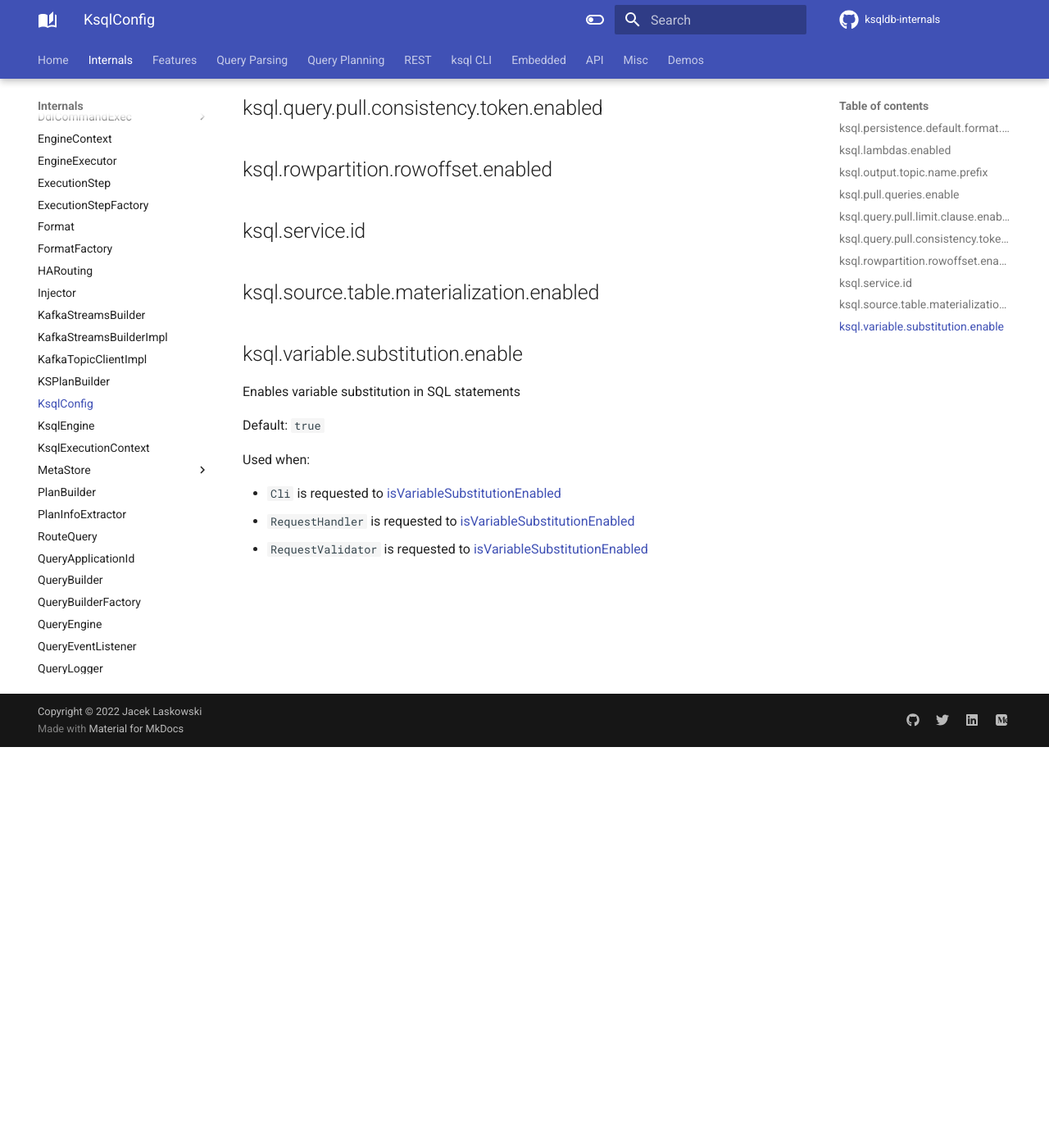
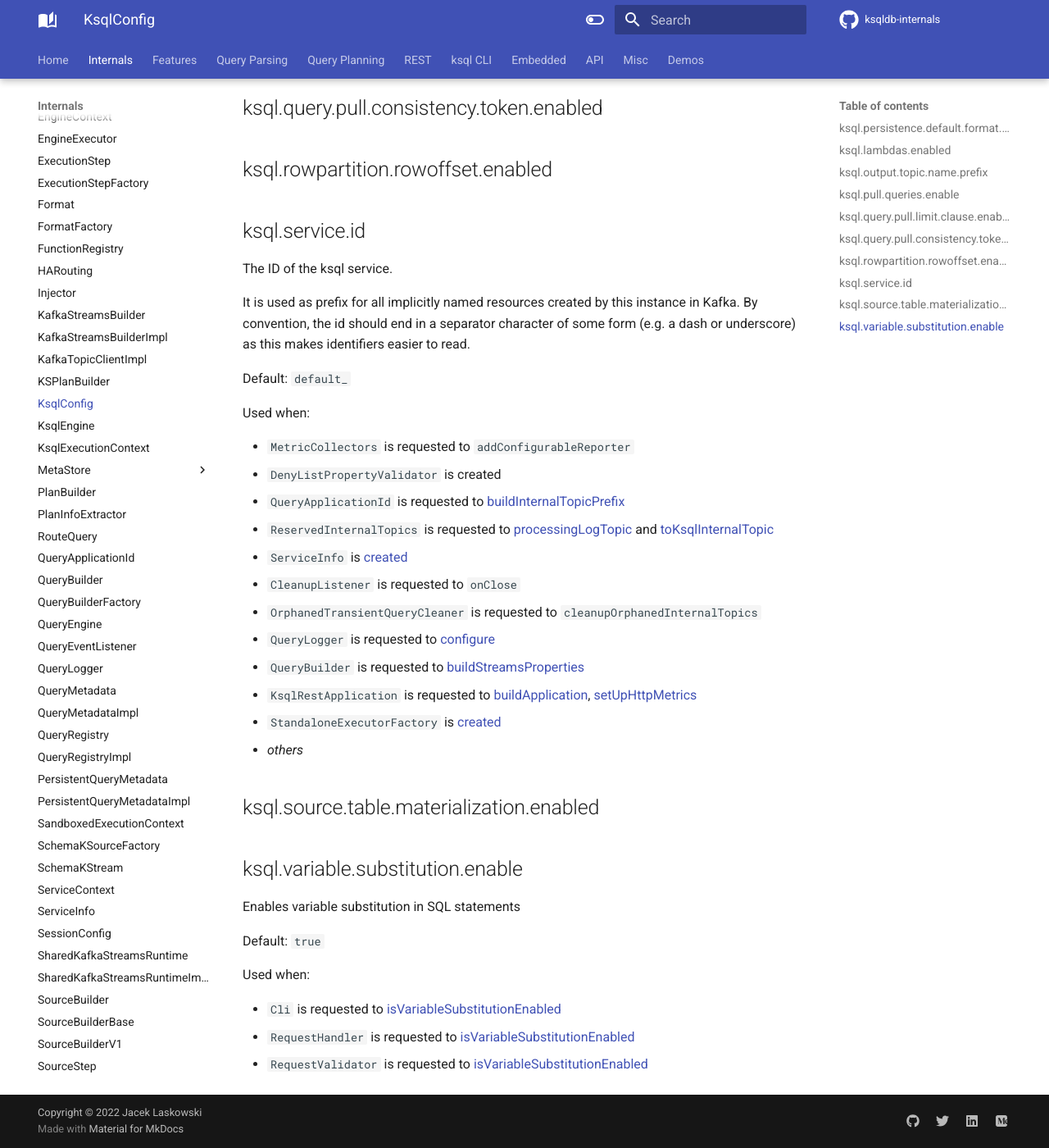
Before and after one commit to japila-books/ksqldb-internals, an MkDocs documentation site: the page built from docs/KsqlConfig.md, in a window 1280 px wide and 1400 px high, scrolled down 489 px. Shown: the whole window at 82% size. Built offline with MkDocs 1.6.1 and Material for MkDocs 9.7.7, drawn with Linux system fonts in a browser that asks for light colours; comment, search, counter and statistics services are not loaded.

Commit message:
MetaStoreImpl + ksql.service.id

```diff
--- a/docs/KsqlConfig.md
+++ b/docs/KsqlConfig.md
@@ -16,6 +16,28 @@
 
 ## <span id="KSQL_SERVICE_ID_CONFIG"><span id="ksql.service.id"> ksql.service.id
 
+The ID of the ksql service.
+
+It is used as prefix for all implicitly named resources created by this instance in Kafka.
+By convention, the id should end in a separator character of some form (e.g. a dash or underscore) as this makes identifiers easier to read.
+
+Default: `default_`
+
+Used when:
+
+* `MetricCollectors` is requested to `addConfigurableReporter`
+* `DenyListPropertyValidator` is created
+* `QueryApplicationId` is requested to [buildInternalTopicPrefix](QueryApplicationId.md#buildInternalTopicPrefix)
+* `ReservedInternalTopics` is requested to [processingLogTopic](rest/ReservedInternalTopics.md#processingLogTopic) and [toKsqlInternalTopic](rest/ReservedInternalTopics.md#toKsqlInternalTopic)
+* `ServiceInfo` is [created](ServiceInfo.md#create)
+* `CleanupListener` is requested to `onClose`
+* `OrphanedTransientQueryCleaner` is requested to `cleanupOrphanedInternalTopics`
+* `QueryLogger` is requested to [configure](QueryLogger.md#configure)
+* `QueryBuilder` is requested to [buildStreamsProperties](QueryBuilder.md#buildStreamsProperties)
+* `KsqlRestApplication` is requested to [buildApplication](rest/KsqlRestApplication.md#buildApplication), [setUpHttpMetrics](rest/KsqlRestApplication.md#setUpHttpMetrics)
+* `StandaloneExecutorFactory` is [created](rest/StandaloneExecutorFactory.md#create)
+* _others_
+
 ## <span id="KSQL_SOURCE_TABLE_MATERIALIZATION_ENABLED"><span id="ksql.source.table.materialization.enabled"> ksql.source.table.materialization.enabled
 
 ## <span id="KSQL_VARIABLE_SUBSTITUTION_ENABLE"><span id="ksql.variable.substitution.enable"> ksql.variable.substitution.enable
--- a/mkdocs.yml
+++ b/mkdocs.yml
@@ -120,6 +120,7 @@ nav:
     - ExecutionStepFactory: ExecutionStepFactory.md
     - Format: Format.md
     - FormatFactory: FormatFactory.md
+    - FunctionRegistry: FunctionRegistry.md
     - HARouting: HARouting.md
     - Injector: Injector.md
     - KafkaStreamsBuilder: KafkaStreamsBuilder.md
@@ -152,6 +153,7 @@ nav:
     - SchemaKSourceFactory: SchemaKSourceFactory.md
     - SchemaKStream: SchemaKStream.md
     - ServiceContext: ServiceContext.md
+    - ServiceInfo: ServiceInfo.md
     - SessionConfig: SessionConfig.md
     - SharedKafkaStreamsRuntime: SharedKafkaStreamsRuntime.md
     - SharedKafkaStreamsRuntimeImpl: SharedKafkaStreamsRuntimeImpl.md
@@ -163,6 +165,7 @@ nav:
     - SqlTypeParser: SqlTypeParser.md
     - StreamSource: StreamSource.md
     - TransientQueryMetadata: TransientQueryMetadata.md
+    - TypeRegistry: TypeRegistry.md
     - VersionCheckerAgent: VersionCheckerAgent.md
   - Features:
     - Persistent Queries: persistent-queries.md
```
Also changed, not shown: docs/FunctionRegistry.md (added, +3 -0 lines), docs/KsqlEngine.md (+14 -4 lines), docs/MetaStoreImpl.md (added, +51 -0 lines), docs/ServiceInfo.md (added, +32 -0 lines), docs/TypeRegistry.md (added, +3 -0 lines).
